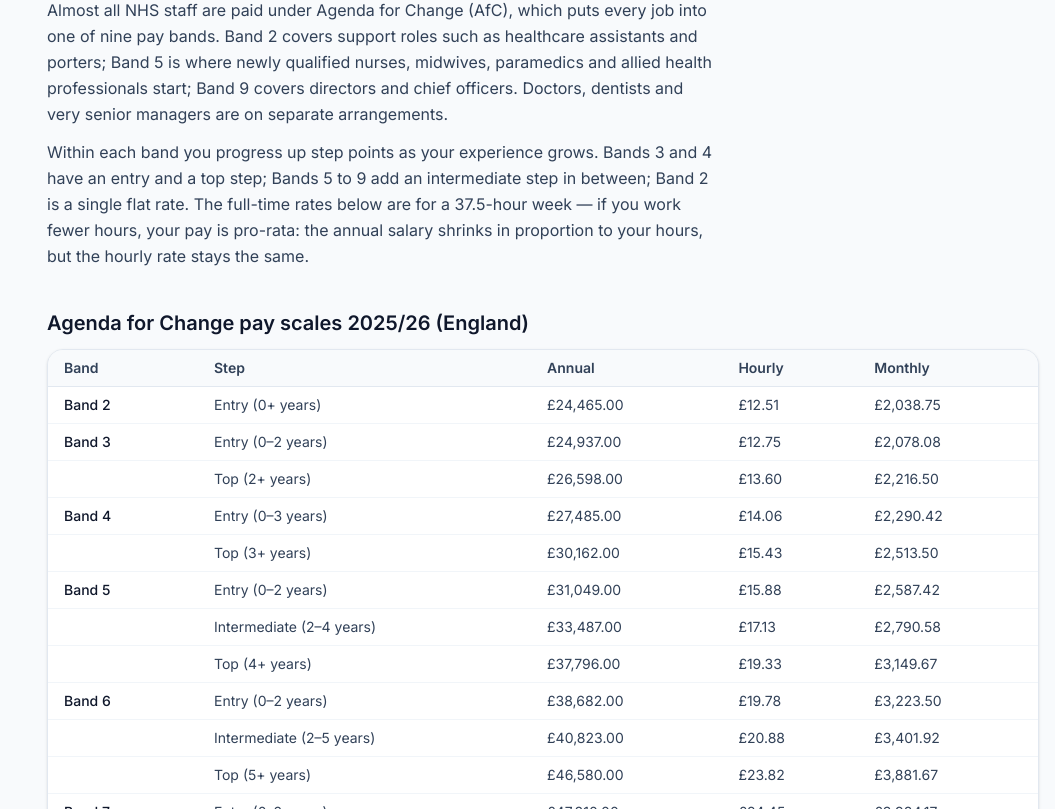
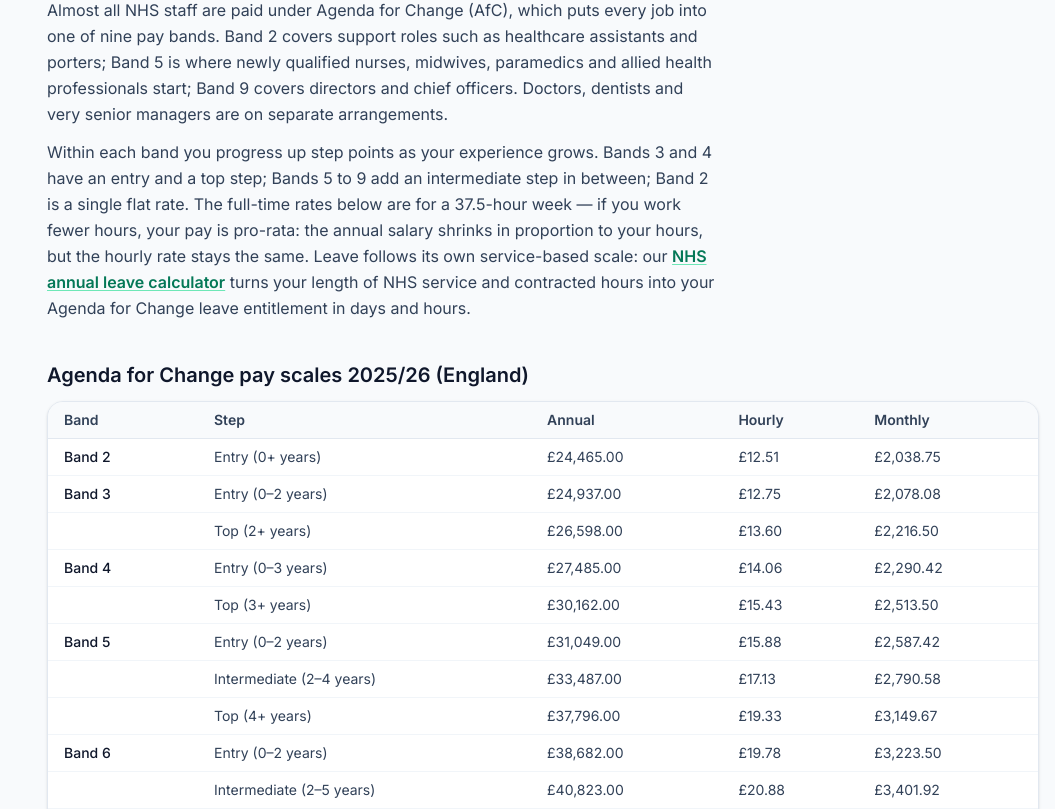
Before and after one commit to MuhammedTauseef/uk-payroll-calculators, a Next.js app: page /nhs-pay-calculator in a window 1280 px wide. Shown: the part 1191-2000 px from the top of the page, without its empty margins (225-1280 px from the left). Built offline with nearby package versions, Linux system fonts and the light colour scheme.

Commit message:
Link the NHS Annual Leave Calculator from the NHS Pay page (exact anchor: NHS annual leave calculator)

```diff
--- a/src/app/nhs-pay-calculator/page.tsx
+++ b/src/app/nhs-pay-calculator/page.tsx
@@ -175,7 +175,15 @@ export default function NhsPayCalculatorPage() {
           rate. The full-time rates below are for a 37.5-hour week — if
           you work fewer hours, your pay is pro-rata: the annual salary
           shrinks in proportion to your hours, but the hourly rate stays
-          the same.
+          the same. Leave follows its own service-based scale: our{" "}
+          <Link
+            href="/nhs-annual-leave-calculator"
+            className="font-semibold text-brand-700 dark:text-brand-300 underline decoration-brand-300 underline-offset-2 hover:text-brand-800 dark:hover:text-brand-300"
+          >
+            NHS annual leave calculator
+          </Link>{" "}
+          turns your length of NHS service and contracted hours into
+          your Agenda for Change leave entitlement in days and hours.
         </p>
       </section>
 
```
